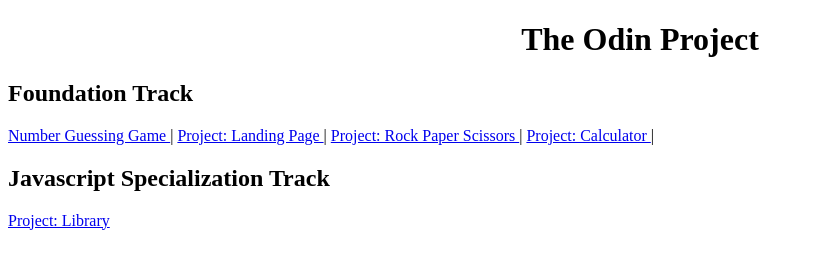
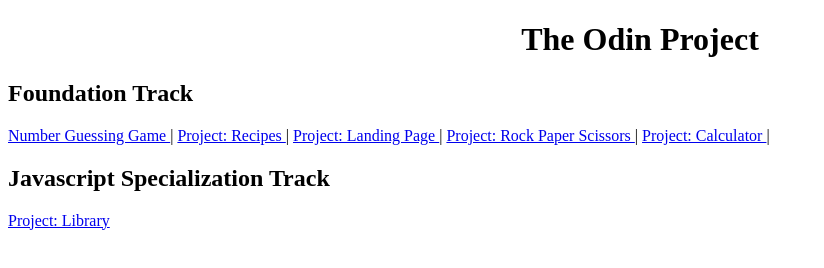
Before and after one commit to rishav-dhungel/TOP, a plain HTML site: page index.html in a window 1280 px wide. Shown: the whole page, without its empty margins (0-824 px from the left). Drawn offline with Linux system fonts and the light colour scheme.

Commit message:
feat: Project Recipe Complete

```diff
--- a/index.html
+++ b/index.html
@@ -12,6 +12,7 @@
     <h2>Foundation Track</h2>
     <div class="foundation">
       <a href="./Number Guess/index.html">Number Guessing Game </a>|
+      <a href="./Project: Recipes/index.html">Project: Recipes </a>|
       <a href="./Project:Landing Page/index.html">Project: Landing Page </a>|
       <a href="./Project: Rock Paper Scissors/index.html">Project: Rock Paper Scissors </a>|
       <a href="./Project: Calculator/index.html">Project: Calculator </a>|
```
